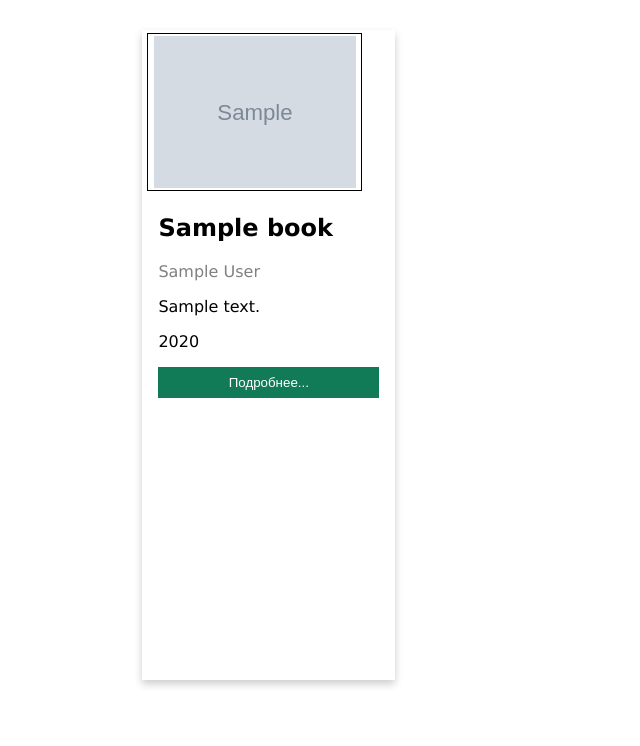
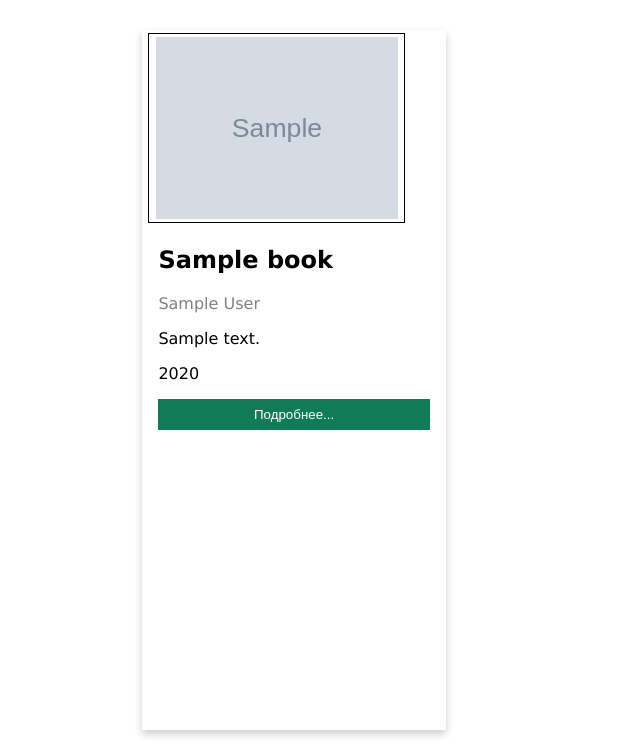
Before and after one commit to mykolayakovchuk/bookshelf, a Symfony app: template templates/main.html.twig in a window 1280 px wide. Shown: the part 54-800 px from the top of the page, without its empty margins (0-640 px from the left). Run offline with Twig, Linux system fonts and the light colour scheme; the template is opened without the code that fills it: most values are stand-ins (such as "Sample title", 1, 10 or a date in 2020); grey boxes marked "Sample" are stand-in pictures; some libraries are stand-ins or nearby versions.

Commit message:
Update mainview.css

```diff
--- a/public/mainview.css
+++ b/public/mainview.css
@@ -9,11 +9,13 @@ main{
 /* Three columns side by side */
 .column {
     float: left;
-    width: 25%;
+    width: 30%;
     margin-bottom: 16px;
     padding: 0 8px;
     display: flex;
     flex-wrap: wrap;
+    justify-content: center;
+    align-items: stretch;
    }
 
   /* Display the columns below each other instead of side by side on small screens */
@@ -26,9 +28,10 @@ main{
 
   /* Add some shadows to create a card effect */
   .card {
-    box-shadow: 0 4px 8px 0 rgba(0, 0, 0, 0.2);
-    height: 650px;
-  }
+     box-shadow: 0 4px 8px 0 rgba(0, 0, 0, 0.2);
+     align-self: auto;
+     min-height: 700px;
+    }
 
   /* Some left and right padding inside the container */
   .container {
```
